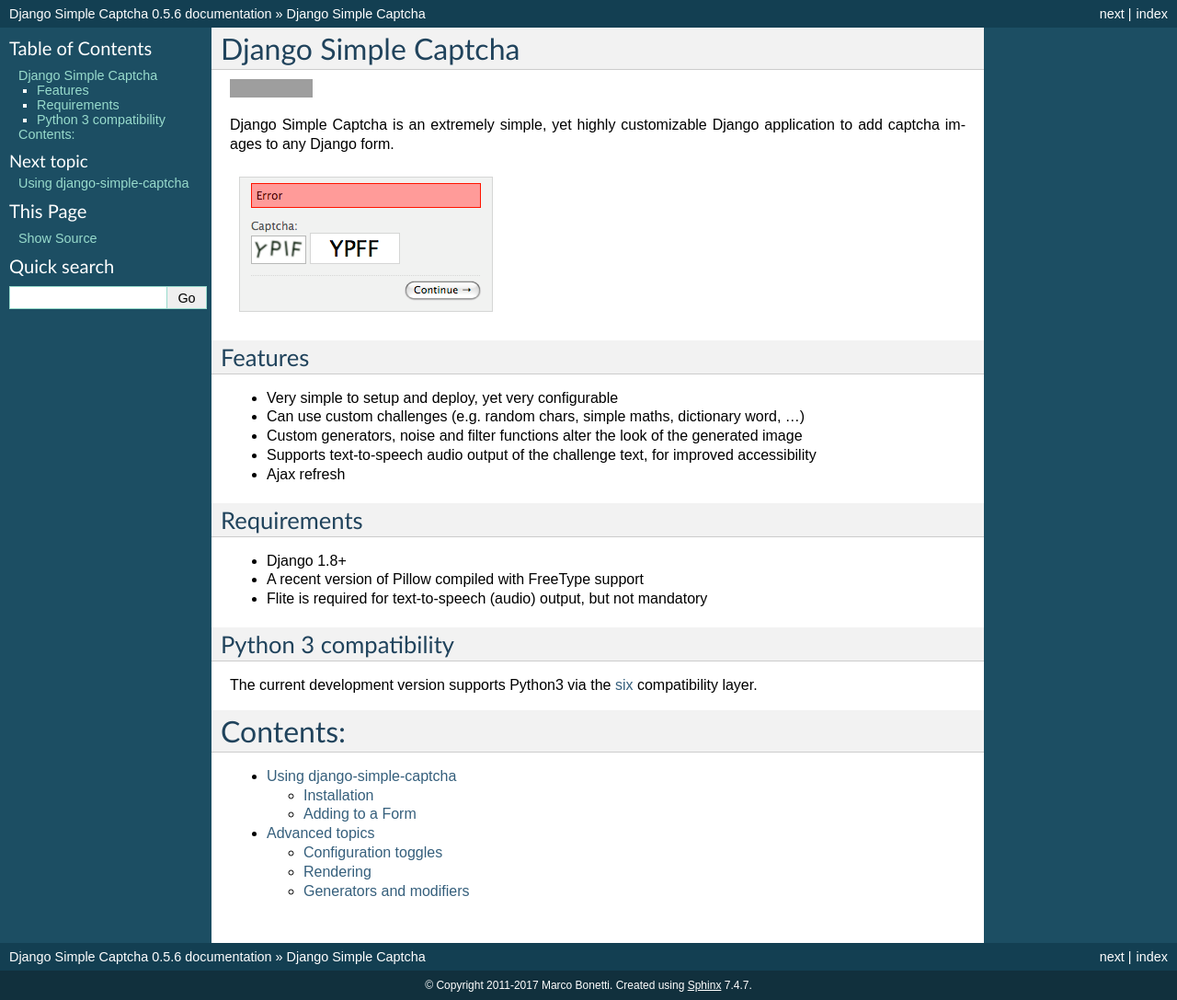
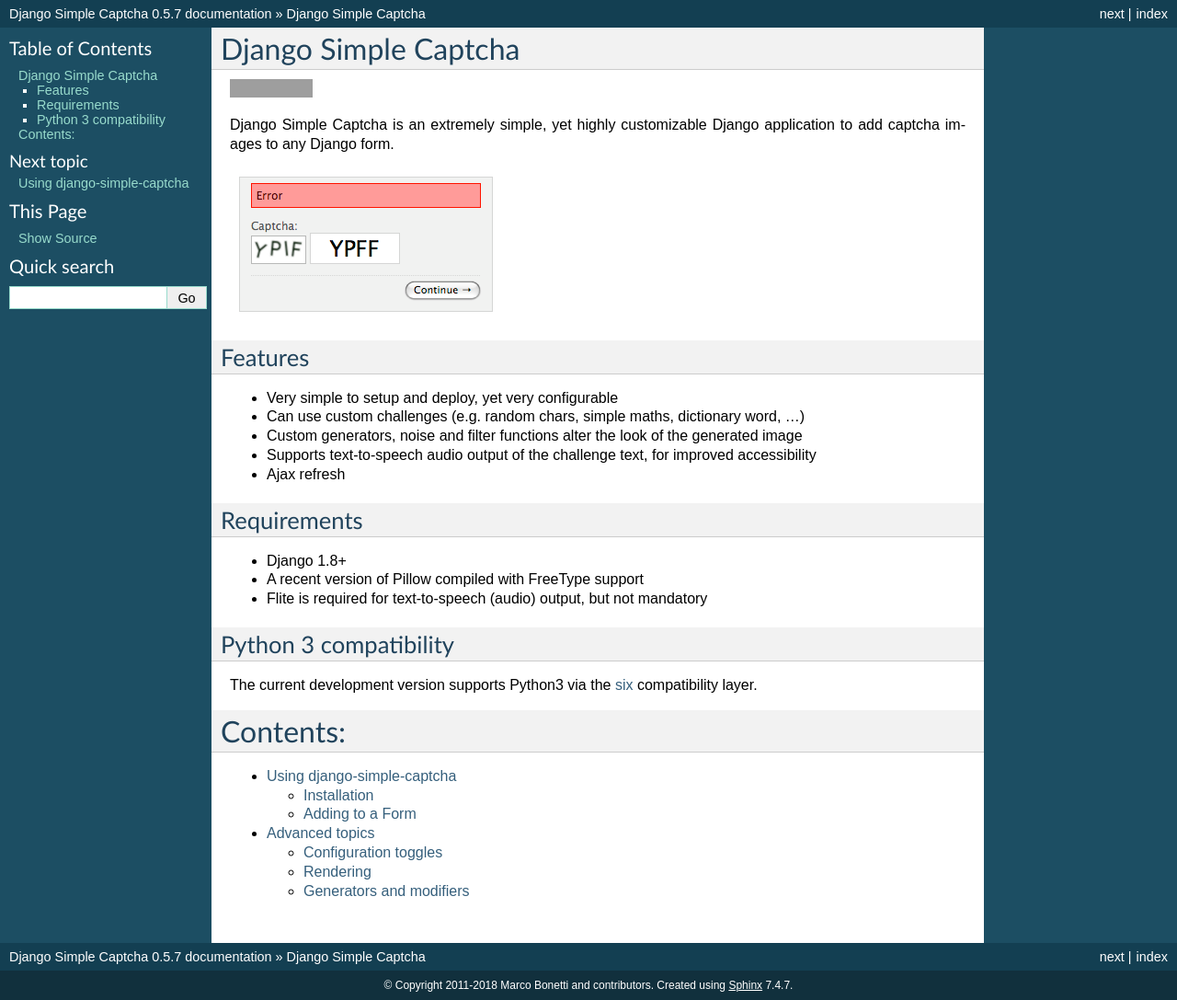
Before and after one commit to mbi/django-simple-captcha, a Sphinx documentation site: the page built from docs/index.rst, in a window 1280 px wide. Shown: the whole page at 92% size. Built offline with Sphinx 7.4.7, drawn with Linux system fonts in a browser that asks for light colours; grey boxes are pictures that could not be loaded.

Commit message:
Updated changelog and version pre-bump

```diff
--- a/captcha/__init__.py
+++ b/captcha/__init__.py
@@ -1,4 +1,4 @@
-VERSION = (0, 5, 6)
+VERSION = (0, 5, 7)
 
 
 def get_version(svn=False):
--- a/docs/conf.py
+++ b/docs/conf.py
@@ -44,14 +44,14 @@
 
 # General information about the project.
 project = u('Django Simple Captcha')
-copyright = u('2011-2017 Marco Bonetti')
+copyright = u('2011-2018 Marco Bonetti and contributors')
 
 # The version info for the project you're documenting, acts as replacement for
 # |version| and |release|, also used in various other places throughout the
 # built documents.
 #
 # The short X.Y version.
-version = '0.5.6'
+version = '0.5.7'
 # The full version, including alpha/beta/rc tags.
 release = version
 
```
Also changed, not shown: 3 other files.
